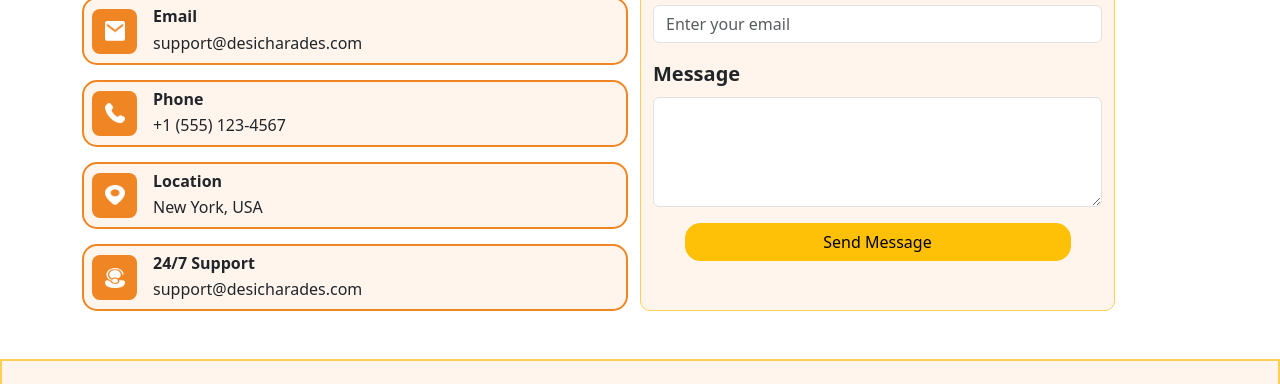
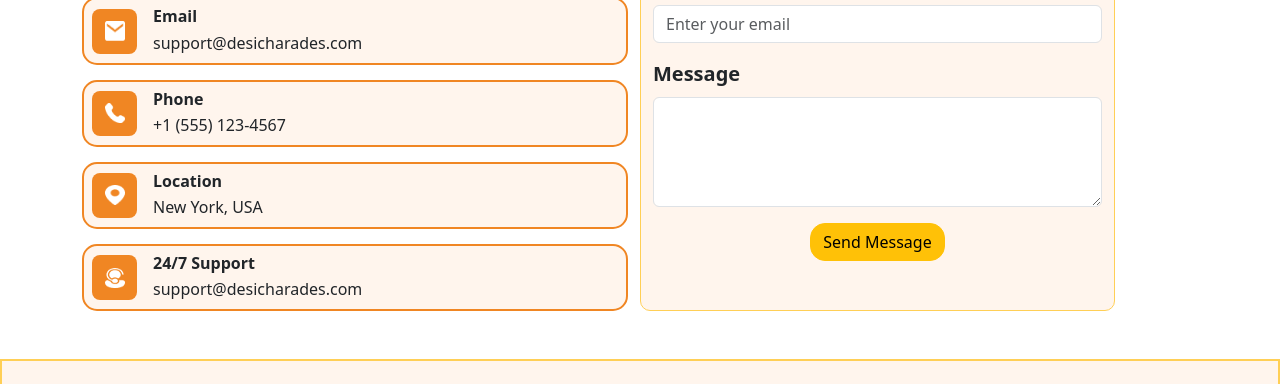
Before and after one commit to Abubakar-495/Desi-Charades, a plain HTML site: page index.html in a window 1280 px wide. Shown: the part 4436-4820 px from the top of the page. Drawn offline with nearby package versions, Linux system fonts and the light colour scheme.

Commit message:
Add files via upload

```diff
--- a/index.html
+++ b/index.html
@@ -444,7 +444,7 @@
                         </div>
 
                         <button class="btn btn-warning mx-auto d-block"
-                            style="color: linear-gradient(45deg,#ff892e,#FFCF56 ); width: 386px; border-radius: 15px;">Send
+                            style="color: linear-gradient(45deg,#ff892e,#FFCF56 ); border-radius: 15px;">Send
                             Message</button>
 
                     </form>
```
